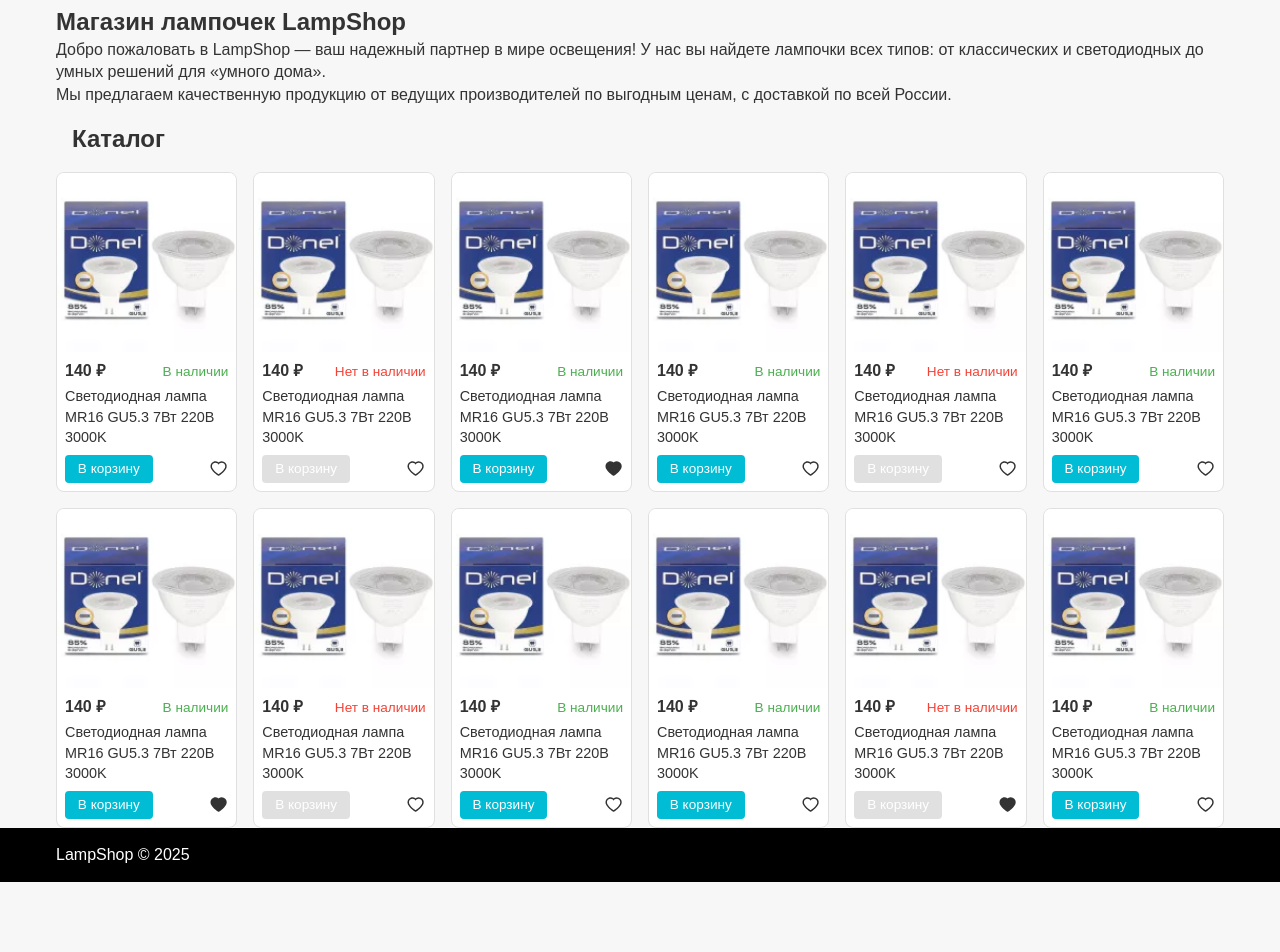
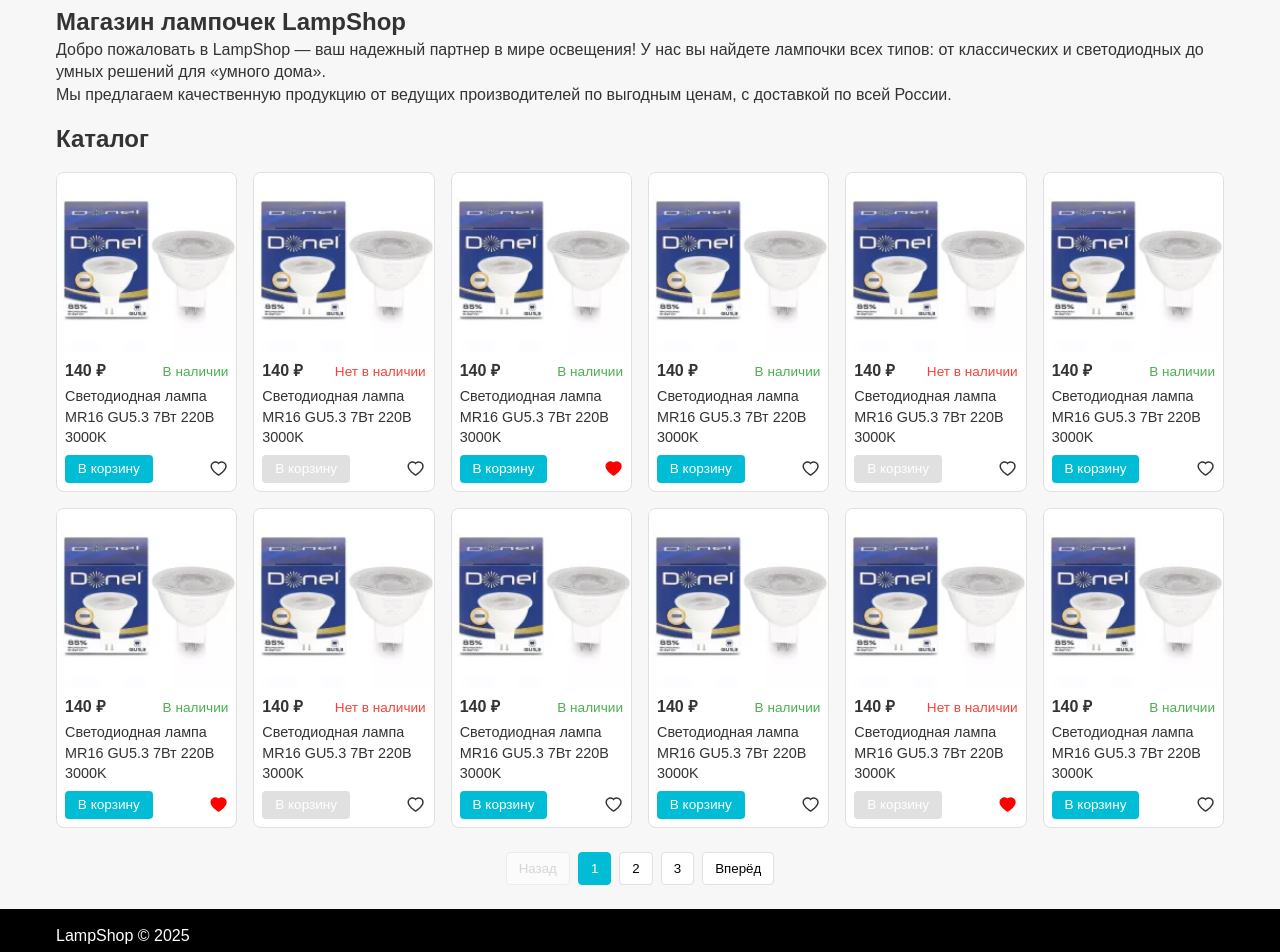
Before and after one commit to Deevins/lampshop-frontend, a React (Vite) app: page / in a window 1280 px wide. Shown: the part 100-1052 px from the top of the page. Before the commit the page ends 982 px from the top, so only its background shows below. Built offline with nearby package versions, Linux system fonts and the light colour scheme.

Commit message:
feat: added main page

```diff
--- a/src/components/Catalog/Catalog.tsx
+++ b/src/components/Catalog/Catalog.tsx
@@ -1,17 +1,35 @@
-import React from 'react';
+import React, { useState } from 'react';
 import styles from './Catalog.module.scss';
 import ProductCard from './ProductCard';
+import Pagination from '../Pagination/Pagination';
 import { products } from '../../mocks/products';
 
-const Catalog: React.FC = () => (
+const ITEMS_PER_PAGE = 12;
+
+const Catalog: React.FC = () => {
+    const [currentPage, setCurrentPage] = useState(1);
+    const totalPages = Math.ceil(products.length / ITEMS_PER_PAGE);
+
+    const start = (currentPage - 1) * ITEMS_PER_PAGE;
+    const pageItems = products.slice(start, start + ITEMS_PER_PAGE);
+
+    return (
         <section className={styles.catalog}>
-        <h2 style={{paddingLeft:'1rem', fontWeight:'bold'}}>Каталог</h2>
+            <h2>Каталог</h2>
             <div className={styles.grid}>
-            {products.map(p => (
+                {pageItems.map(p => (
                     <ProductCard key={p.id} product={p} />
                 ))}
             </div>
+            {totalPages > 1 && (
+                <Pagination
+                    currentPage={currentPage}
+                    totalPages={totalPages}
+                    onPageChange={setCurrentPage}
+                />
+            )}
         </section>
     );
+};
 
 export default Catalog;
--- a/src/components/Catalog/ProductCard.module.scss
+++ b/src/components/Catalog/ProductCard.module.scss
@@ -1,26 +1,27 @@
 @import '../../styles/variables';
 
 .card {
-  background: #fff;                /* white card */
+  background: #fff;
   border: 1px solid $gray-light;
   border-radius: 8px;
   overflow: hidden;
   display: flex;
   flex-direction: column;
+  width: 100%;
+}
 
-  img {
-    width: 100%;
-    aspect-ratio: 1;
-    object-fit: cover;
-    background: #fafafa;
-  }
+img {
+  width: 100%;
+  aspect-ratio: 1;
+  object-fit: cover;
+  background: #fafafa;
 }
 
 .info {
   padding: 0.5rem;
+  flex: 1;
   display: flex;
   flex-direction: column;
-  flex: 1;
   justify-content: space-between;
 }
 
@@ -63,7 +64,11 @@
     border-radius: 4px;
     cursor: pointer;
     font-size: 0.85rem;
+    transition: filter 0.2s ease;
 
+    &:hover:not(:disabled) {
+      filter: brightness(90%);
+    }
     &:disabled {
       background: $gray-light;
       cursor: not-allowed;
@@ -73,5 +78,10 @@
   svg {
     cursor: pointer;
     font-size: 1.2rem;
+    transition: transform 0.2s ease;
+
+    &:hover {
+      transform: scale(1.2);
+    }
   }
 }
--- a/src/components/Catalog/ProductCard.tsx
+++ b/src/components/Catalog/ProductCard.tsx
@@ -22,7 +22,7 @@ const ProductCard: React.FC<Props> = ({ product }) => (
             <p className={styles.name}>{product.name}</p>
             <div className={styles.actions}>
                 <button disabled={!product.available}>В корзину</button>
-                {product.liked ? <AiFillHeart /> : <AiOutlineHeart />}
+                {product.liked ? <AiFillHeart style={{color:"red"}} /> : <AiOutlineHeart />}
             </div>
         </div>
     </div>
--- a/src/components/Header/Header.module.scss
+++ b/src/components/Header/Header.module.scss
@@ -25,4 +25,14 @@
   display: flex;
   gap: 1rem;
   color: $text-dark;
+
+  svg {
+    border-radius: 4px;
+    transition: background 0.2s ease, transform 0.2s ease;
+
+    &:hover {
+      transform: scale(1.2);
+      cursor: pointer;
+    }
+  }
 }
--- a/src/components/NavMenu/NavMenu.module.scss
+++ b/src/components/NavMenu/NavMenu.module.scss
@@ -4,6 +4,11 @@
   width: 100%;
   background: #fff;
   border-bottom: 1px solid $gray-light;
+}
+
+.container {
+  overflow-x: auto;
+}
 
 ul {
   display: flex;
@@ -11,16 +16,21 @@
   padding: 0.5rem 0;
   margin: 0;
   justify-content: space-between;
+  white-space: nowrap;
+}
 
 li {
-      flex: 1;
-      min-width: 0;
+  flex: 0 0 auto;
+  padding: 0 0.5rem;
   overflow: hidden;
   text-overflow: ellipsis;
   white-space: nowrap;
   text-align: center;
   color: $text-dark;
   cursor: pointer;
+  transition: background 0.2s ease;
+
+  &:hover {
+    background: $gray-light;
   }
 }
-}
--- /dev/null
+++ b/src/components/Pagination/Pagination.module.scss
@@ -0,0 +1,30 @@
+@use '../../styles/index' as *;
+
+.pagination {
+  display: flex;
+  justify-content: center;
+  gap: 0.5rem;
+  margin: 1.5rem 0;
+
+  button {
+    padding: 0.5rem 0.75rem;
+    border: 1px solid $gray-light;
+    background: #fff;
+    cursor: pointer;
+    border-radius: 4px;
+    transition: background 0.2s ease;
+
+    &:hover:not(:disabled) {
+      background: $gray-light;
+    }
+    &:disabled {
+      opacity: 0.5;
+      cursor: not-allowed;
+    }
+  }
+  .active {
+    background: $primary;
+    color: #fff;
+    border-color: $primary;
+  }
+}
--- /dev/null
+++ b/src/components/Pagination/Pagination.tsx
@@ -0,0 +1,36 @@
+import React from 'react';
+import styles from './Pagination.module.scss';
+
+interface Props {
+    currentPage: number;
+    totalPages: number;
+    onPageChange: (page: number) => void;
+}
+
+const Pagination: React.FC<Props> = ({ currentPage, totalPages, onPageChange }) => (
+    <div className={styles.pagination}>
+        <button
+            onClick={() => onPageChange(currentPage - 1)}
+            disabled={currentPage === 1}
+        >
+            Назад
+        </button>
+        {Array.from({ length: totalPages }, (_, i) => i + 1).map(page => (
+            <button
+                key={page}
+                className={page === currentPage ? styles.active : ''}
+                onClick={() => onPageChange(page)}
+            >
+                {page}
+            </button>
+        ))}
+        <button
+            onClick={() => onPageChange(currentPage + 1)}
+            disabled={currentPage === totalPages}
+        >
+            Вперёд
+        </button>
+    </div>
+);
+
+export default Pagination;
--- a/src/components/SearchBar/SearchBar.module.scss
+++ b/src/components/SearchBar/SearchBar.module.scss
@@ -16,6 +16,7 @@
     border-right: none;
     border-radius: 4px 0 0 4px;
   }
+
   button {
     padding: 0 1rem;
     border: 1px solid $gray-light;
@@ -23,6 +24,11 @@
     background: #fff;
     cursor: pointer;
     border-radius: 0 4px 4px 0;
+    transition: filter 0.2s ease;
+
+    &:hover {
+      filter: brightness(90%);
+    }
   }
 }
 
--- a/src/mocks/products.tsx
+++ b/src/mocks/products.tsx
@@ -9,7 +9,7 @@ export interface Product {
     imageUrl: string
 }
 
-export const products: Product[] = Array.from({ length: 12 }).map((_, i) => ({
+export const products: Product[] = Array.from({ length: 30 }).map((_, i) => ({
     id: `${i + 1}`,
     name: 'Светодиодная лампа MR16 GU5.3 7Вт 220В 3000K',
     price: 140,
```
Lines whose indentation alone changed are shown as unchanged.
